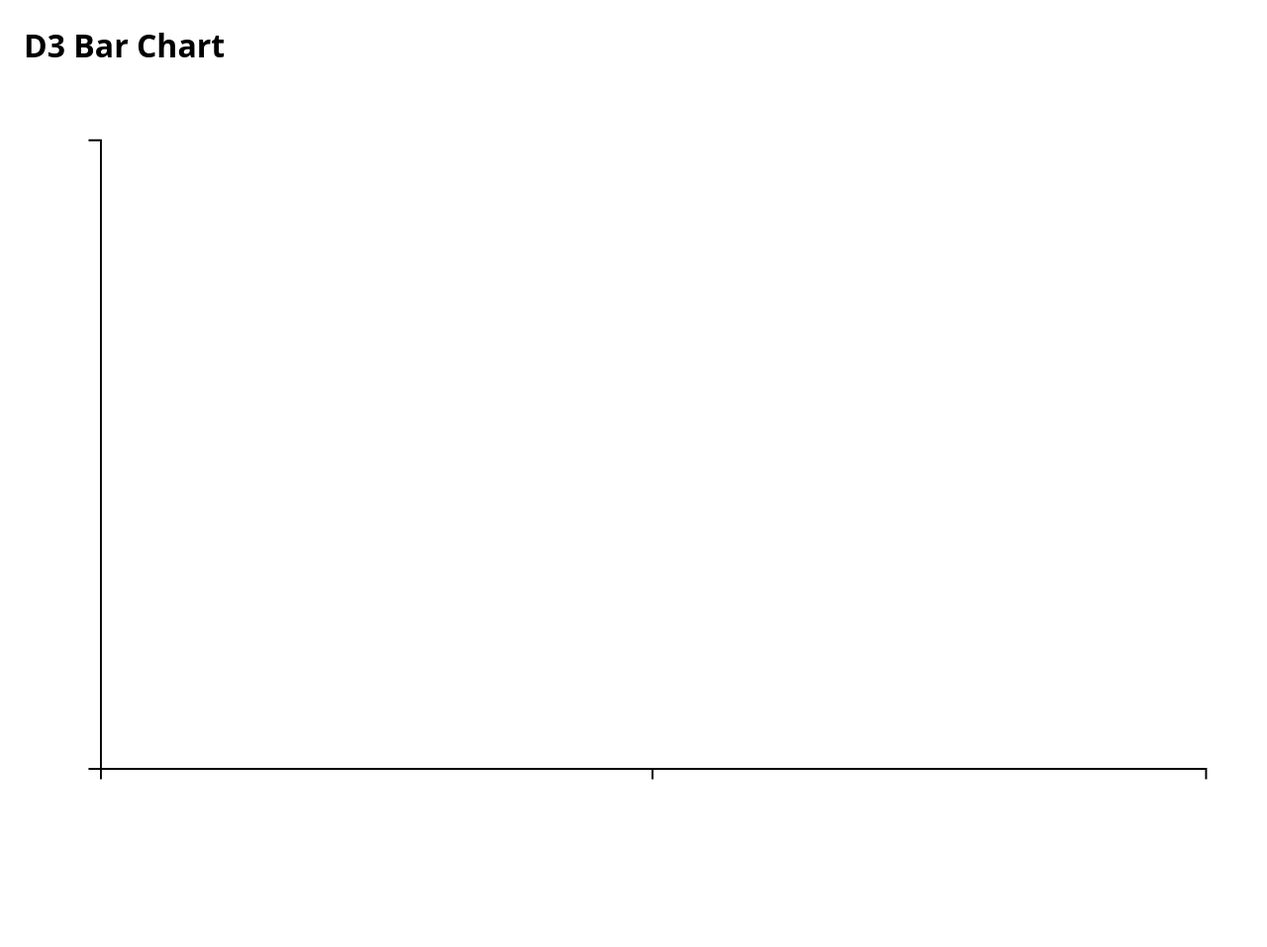
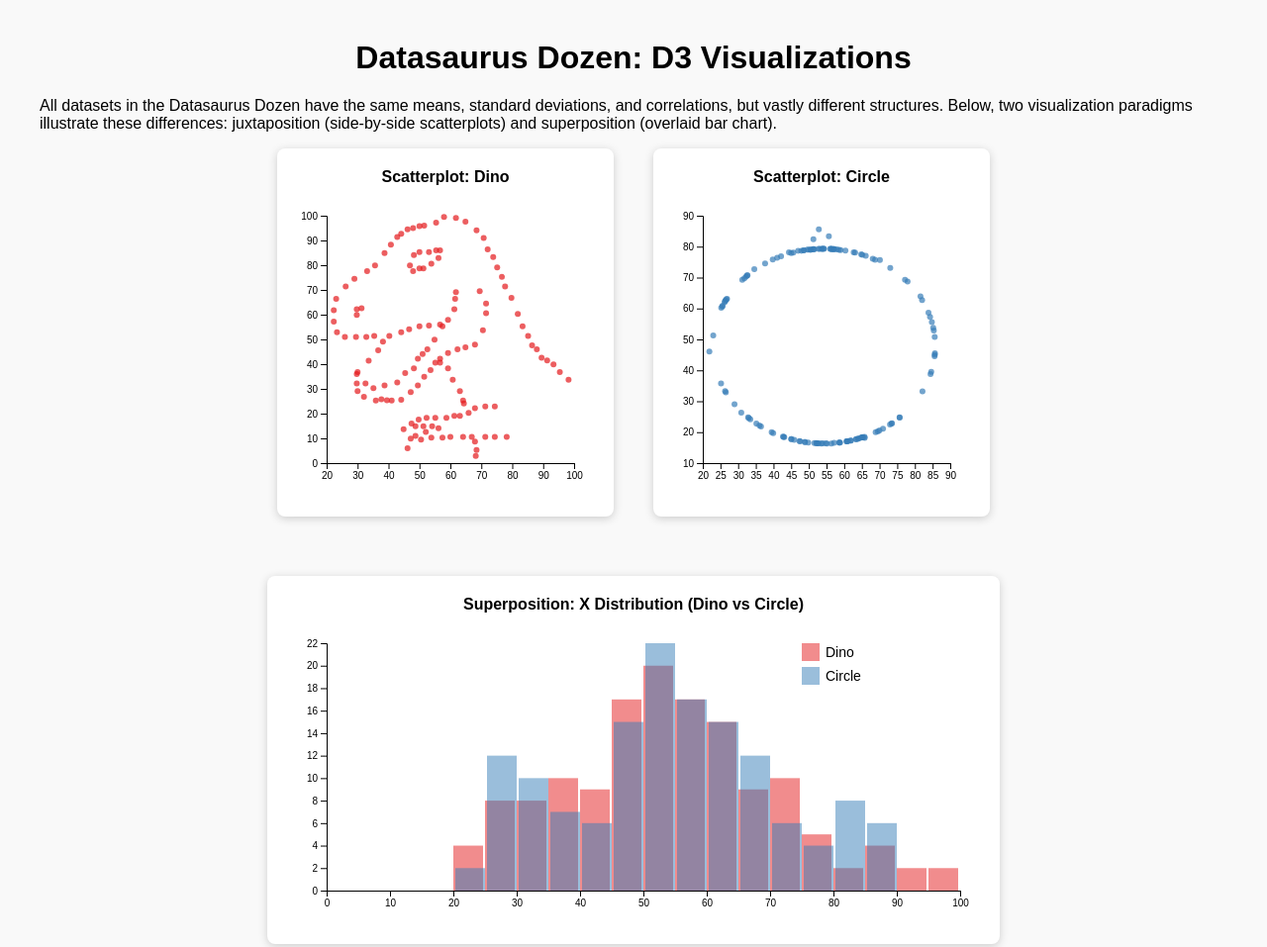
Before and after one commit to Cind3r/D3-Testing, a plain HTML site: page docs/index.html in a window 1280 px wide. Shown: the top 957 px of the page at 99% size. Before the commit the page ends 882 px from the top, so only its background shows below. Drawn offline with nearby package versions, Linux system fonts and the light colour scheme.

Commit message:
change data to datasaurus

```diff
--- a/docs/index.html
+++ b/docs/index.html
@@ -1,60 +1,145 @@
 <!DOCTYPE html>
 <html lang="en">
 <head>
-  <meta charset="utf-8" />
-  <title>D3 Starter</title>
-  <meta name="viewport" content="width=device-width,initial-scale=1" />
-  <link rel="stylesheet" href="styles.css" />
-  <!-- D3 v7 via CDN (global `d3`) -->
-  <script src="https://cdn.jsdelivr.net/npm/d3@7"></script>
+    <meta charset="UTF-8">
+    <title>Datasaurus Dozen D3 Visualizations</title>
+    <script src="https://d3js.org/d3.v7.min.js"></script>
+    <style>
+        body { font-family: Arial, sans-serif; margin: 40px; background: #f9f9f9; }
+        h1 { text-align: center; }
+        .chart-container { display: flex; gap: 40px; justify-content: center; margin-bottom: 60px; }
+        .chart { background: #fff; border-radius: 8px; box-shadow: 0 2px 8px #ccc; padding: 20px; }
+        .chart-title { text-align: center; margin-bottom: 10px; font-weight: bold; }
+        .superposition { margin: 0 auto; width: 700px; }
+    </style>
 </head>
 <body>
-  <h1>D3 Bar Chart</h1>
-  <!-- The chart will be injected into this container -->
-  <div id="chart"></div>
+    <h1>Datasaurus Dozen: D3 Visualizations</h1>
+    <p>
+        All datasets in the Datasaurus Dozen have the same means, standard deviations, and correlations, but vastly different structures.
+        Below, two visualization paradigms illustrate these differences: juxtaposition (side-by-side scatterplots) and superposition (overlaid bar chart).
+    </p>
 
-  <script>
-    const margin = { top: 30, right: 20, bottom: 40, left: 40 };
-    const width = 640, height = 400;
+    <div class="chart-container">
+        <div class="chart" id="scatter-dino">
+            <div class="chart-title">Scatterplot: Dino</div>
+            <svg width="300" height="300"></svg>
+        </div>
+        <div class="chart" id="scatter-circle">
+            <div class="chart-title">Scatterplot: Circle</div>
+            <svg width="300" height="300"></svg>
+        </div>
+    </div>
 
-    const svg = d3.select("#chart")
-      .append("svg")
-      .attr("viewBox", [0, 0, width, height]);
+    <div class="chart superposition" id="bar-superposition">
+        <div class="chart-title">Superposition: X Distribution (Dino vs Circle)</div>
+        <svg width="700" height="300"></svg>
+    </div>
 
-    d3.csv("data.csv", d3.autoType).then(data => {
-      // Scales
-      const x = d3.scaleBand()
-        .domain(data.map(d => d.name))
-        .range([margin.left, width - margin.right])
-        .padding(0.1);
+    <script>
+    // Load CSV data
+    d3.csv("data.csv").then(function(data) {
+        // Filter for two datasets: dino and circle
+        const dino = data.filter(d => d.dataset === "dino").map(d => ({x: +d.x, y: +d.y}));
+        const circle = data.filter(d => d.dataset === "circle").map(d => ({x: +d.x, y: +d.y}));
 
-      const y = d3.scaleLinear()
-        .domain([0, d3.max(data, d => d.value)]).nice()
-        .range([height - margin.bottom, margin.top]);
+        // Scatterplot settings
+        function drawScatter(selector, dataset, color) {
+            const svg = d3.select(selector + " svg");
+            const width = +svg.attr("width"), height = +svg.attr("height");
+            const margin = {top: 20, right: 20, bottom: 30, left: 30};
+            const plotWidth = width - margin.left - margin.right;
+            const plotHeight = height - margin.top - margin.bottom;
 
-      // Axes
-      svg.append("g")
-        .attr("transform", `translate(0,${height - margin.bottom})`)
-        .call(d3.axisBottom(x));
+            const x = d3.scaleLinear()
+                .domain(d3.extent(dataset, d => d.x)).nice()
+                .range([0, plotWidth]);
+            const y = d3.scaleLinear()
+                .domain(d3.extent(dataset, d => d.y)).nice()
+                .range([plotHeight, 0]);
 
-      svg.append("g")
-        .attr("transform", `translate(${margin.left},0)`)
-        .call(d3.axisLeft(y));
+            const g = svg.append("g").attr("transform", `translate(${margin.left},${margin.top})`);
 
-      // Bars
-      svg.append("g")
-        .selectAll("rect")
-        .data(data)
-        .join("rect")
-          .attr("x", d => x(d.name))
-          .attr("y", d => y(d.value))
-          .attr("width", x.bandwidth())
-          .attr("height", d => y(0) - y(d.value));
+            // Axes
+            g.append("g")
+                .attr("transform", `translate(0,${plotHeight})`)
+                .call(d3.axisBottom(x));
+            g.append("g")
+                .call(d3.axisLeft(y));
 
-      // Simple tooltip (title attribute)
-      svg.selectAll("rect").append("title")
-        .text(d => `${d.name}: ${d.value}`);
+            // Points
+            g.selectAll("circle")
+                .data(dataset)
+                .enter().append("circle")
+                .attr("cx", d => x(d.x))
+                .attr("cy", d => y(d.y))
+                .attr("r", 3)
+                .attr("fill", color)
+                .attr("opacity", 0.7);
+        }
+
+        drawScatter("#scatter-dino", dino, "#e41a1c");
+        drawScatter("#scatter-circle", circle, "#377eb8");
+
+        // Superposition: Overlaid bar chart of x distributions
+        const svgBar = d3.select("#bar-superposition svg");
+        const widthBar = +svgBar.attr("width"), heightBar = +svgBar.attr("height");
+        const marginBar = {top: 20, right: 20, bottom: 30, left: 40};
+        const plotWidthBar = widthBar - marginBar.left - marginBar.right;
+        const plotHeightBar = heightBar - marginBar.top - marginBar.bottom;
+
+        // Bin x values
+        const bins = d3.bin().domain([0, 100]).thresholds(20);
+        const dinoBins = bins(dino.map(d => d.x));
+        const circleBins = bins(circle.map(d => d.x));
+
+        const xBar = d3.scaleLinear()
+            .domain([0, 100])
+            .range([0, plotWidthBar]);
+        const yBar = d3.scaleLinear()
+            .domain([0, d3.max([...dinoBins, ...circleBins], d => d.length)])
+            .range([plotHeightBar, 0]);
+
+        const gBar = svgBar.append("g").attr("transform", `translate(${marginBar.left},${marginBar.top})`);
+
+        // Axes
+        gBar.append("g")
+            .attr("transform", `translate(0,${plotHeightBar})`)
+            .call(d3.axisBottom(xBar));
+        gBar.append("g")
+            .call(d3.axisLeft(yBar));
+
+        // Dino bars
+        gBar.selectAll(".bar-dino")
+            .data(dinoBins)
+            .enter().append("rect")
+            .attr("class", "bar-dino")
+            .attr("x", d => xBar(d.x0))
+            .attr("y", d => yBar(d.length))
+            .attr("width", d => xBar(d.x1) - xBar(d.x0) - 2)
+            .attr("height", d => plotHeightBar - yBar(d.length))
+            .attr("fill", "#e41a1c")
+            .attr("opacity", 0.5);
+
+        // Circle bars (overlaid)
+        gBar.selectAll(".bar-circle")
+            .data(circleBins)
+            .enter().append("rect")
+            .attr("class", "bar-circle")
+            .attr("x", d => xBar(d.x0) + 2)
+            .attr("y", d => yBar(d.length))
+            .attr("width", d => xBar(d.x1) - xBar(d.x0) - 2)
+            .attr("height", d => plotHeightBar - yBar(d.length))
+            .attr("fill", "#377eb8")
+            .attr("opacity", 0.5);
+
+        // Legend
+        const legend = svgBar.append("g").attr("transform", `translate(${widthBar - 180},${marginBar.top})`);
+        legend.append("rect").attr("x", 0).attr("y", 0).attr("width", 18).attr("height", 18).attr("fill", "#e41a1c").attr("opacity", 0.5);
+        legend.append("text").attr("x", 24).attr("y", 14).text("Dino").style("font-size", "14px");
+        legend.append("rect").attr("x", 0).attr("y", 24).attr("width", 18).attr("height", 18).attr("fill", "#377eb8").attr("opacity", 0.5);
+        legend.append("text").attr("x", 24).attr("y", 38).text("Circle").style("font-size", "14px");
     });
-  </script>
+    </script>
 </body>
 </html>
```
